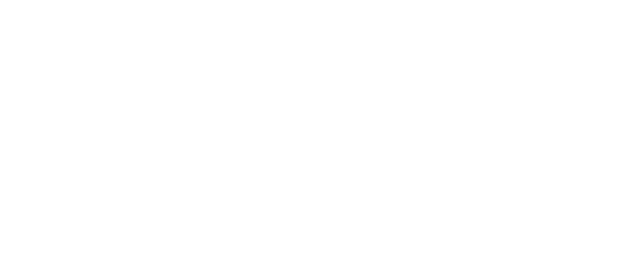
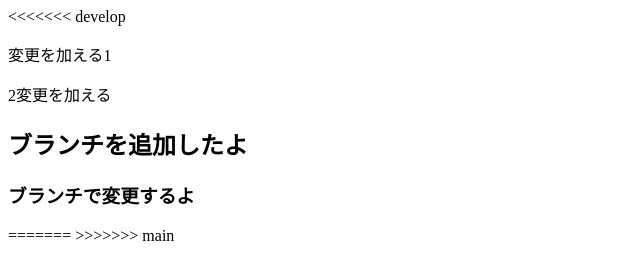
Before and after one commit to Rio-Yamazakii/sample-practice, a plain HTML site: page index.html in a window 1280 px wide. Shown: the whole page, without its empty margins (0-640 px from the left). Drawn offline with Linux system fonts and the light colour scheme.

Commit message:
謎の変更

```diff
--- a/index.html
+++ b/index.html
@@ -6,5 +6,14 @@
     <meta name="viewport" content="width=device-width, initial-scale=1.0" />
     <title>Document</title>
   </head>
+  <<<<<<< develop
+  <body>
+    <p>変更を加える1</p>
+    <p>2変更を加える</p>
+    <h2>ブランチを追加したよ</h2>
+    <h3>ブランチで変更するよ</h3>
+  </body>
+  =======
   <body></body>
+  >>>>>>> main
 </html>
```
